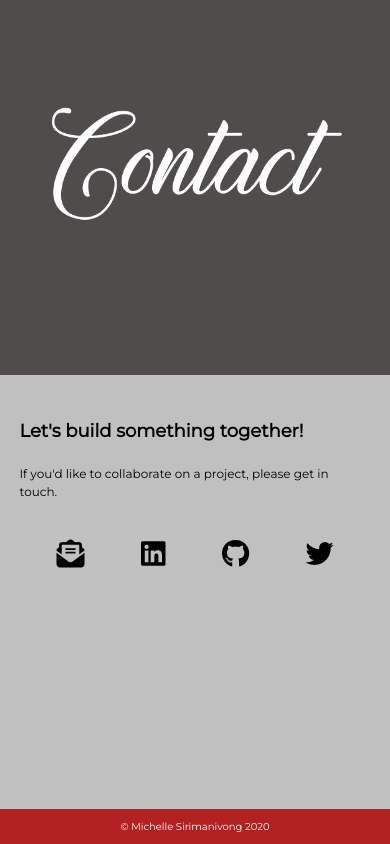
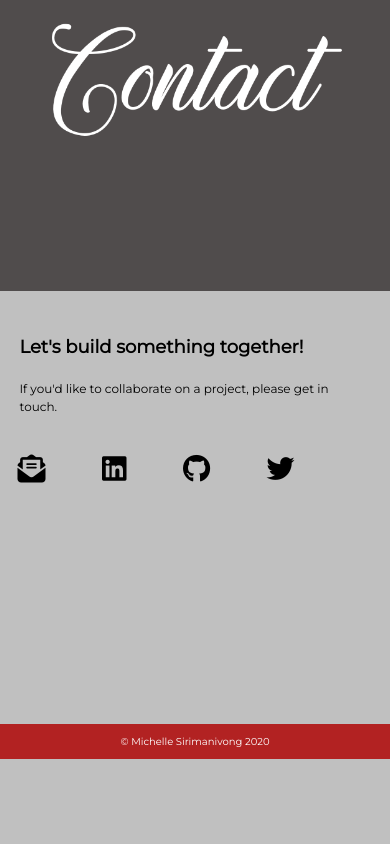
Before and after one commit to MicheSi/portfolio-react, a React (Create React App) app: page / in a window 390 px wide. Shown: the part 2699-3543 px from the top of the page. After the commit the page ends 3458 px from the top, so only its background shows below. Built offline with nearby package versions, Linux system fonts and the light colour scheme.

Commit message:
moved icons to left aligned

```diff
--- a/src/App.css
+++ b/src/App.css
@@ -455,12 +455,13 @@ footer {
   }
 
   .contactText h2, .contactText p {
+    width: 100%;
     margin: 5% 0;
   }
 
   .iconLinks {
     justify-content: space-evenly;
-    margin: 0 0 5% 0;
+    margin: 0 0 5% -10%;
   }
 
   .iconLinks i {
@@ -471,7 +472,7 @@ footer {
 /* Note 10 Plus */
 @media (max-width: 500px) {
   .homeDiv {
-    height: 55vh;
+    height: 45vh;
   }
 
   .ms {
```
